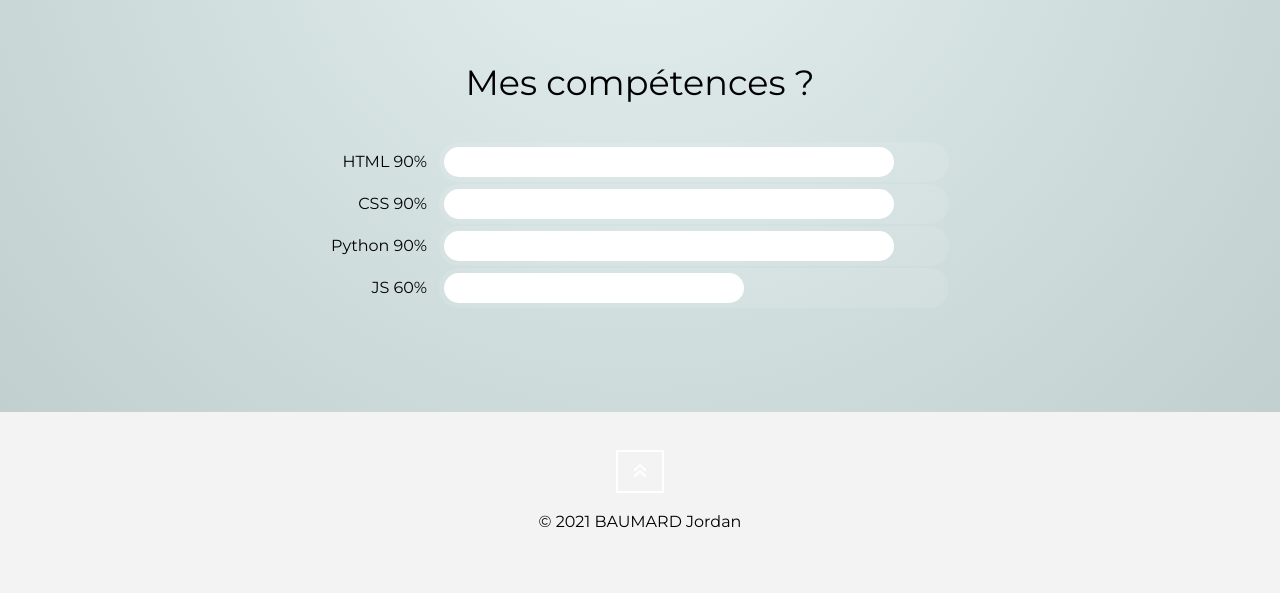
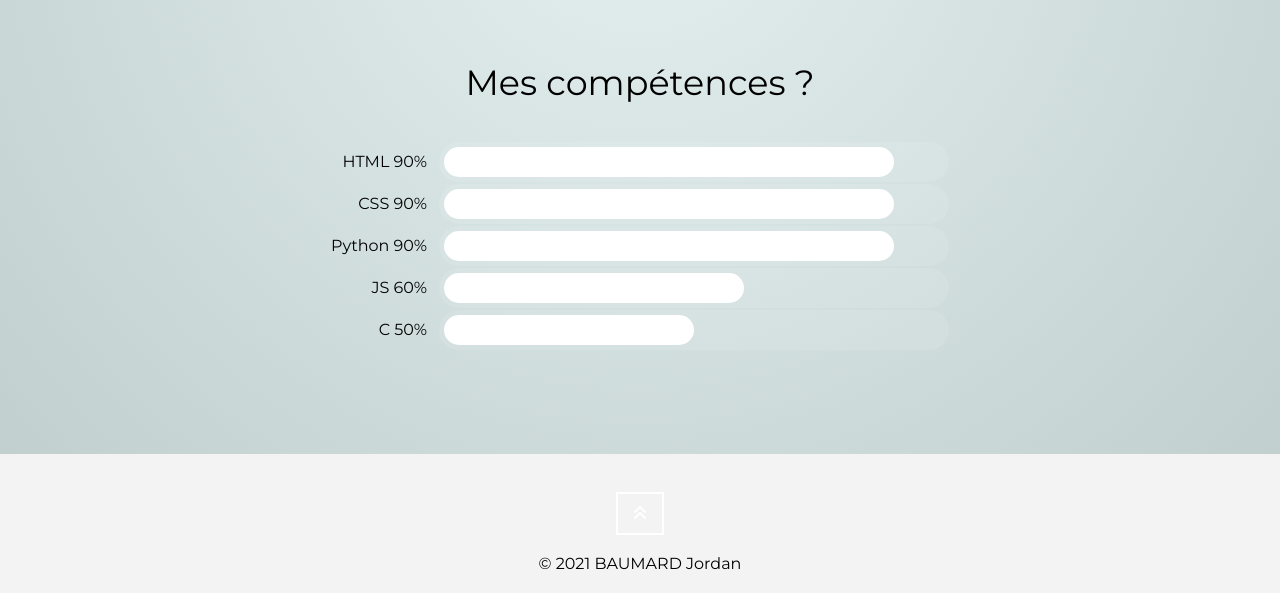
Before and after one commit to SAKSONE/jordanbmrd.github.io, a website: page index.html in a window 1280 px wide. Shown: the part 4168-4761 px from the top of the page. Before the commit the page ends 4719 px from the top, so only its background shows below. Drawn offline with nearby package versions, Linux system fonts and the light colour scheme; a web font is replaced by a local one.

Commit message:
Add files via upload

```diff
--- a/css/style.css
+++ b/css/style.css
@@ -187,6 +187,13 @@ button:focus {outline:0;}
 	height: 30px;
 	width: 0;
 }
+.progress-value[data-width="50"] {
+	animation: load50 1.5s normal forwards;
+	border-radius: 100px;
+	background: #fff;
+	height: 30px;
+	width: 0;
+}
 
 @keyframes load90 {
   0% { width: 0; }
@@ -195,6 +202,10 @@ button:focus {outline:0;}
 @keyframes load60 {
   0% { width: 0; }
   100% { width: 60%; }
+}
+@keyframes load50 {
+  0% { width: 0; }
+  100% { width: 50%; }
 }
 
 footer {
--- a/index.html
+++ b/index.html
@@ -197,6 +197,18 @@
 						<div class="progressBar">
 							<div class="progress">
 								<div class="progress-value" data-width="60"></div>
+							</div>
+						</div>
+					</td>
+				</tr>
+				<tr>
+					<td>
+						<p>C 50%</p>
+					</td>
+					<td>
+						<div class="progressBar">
+							<div class="progress">
+								<div class="progress-value" data-width="50"></div>
 							</div>
 						</div>
 					</td>
```
